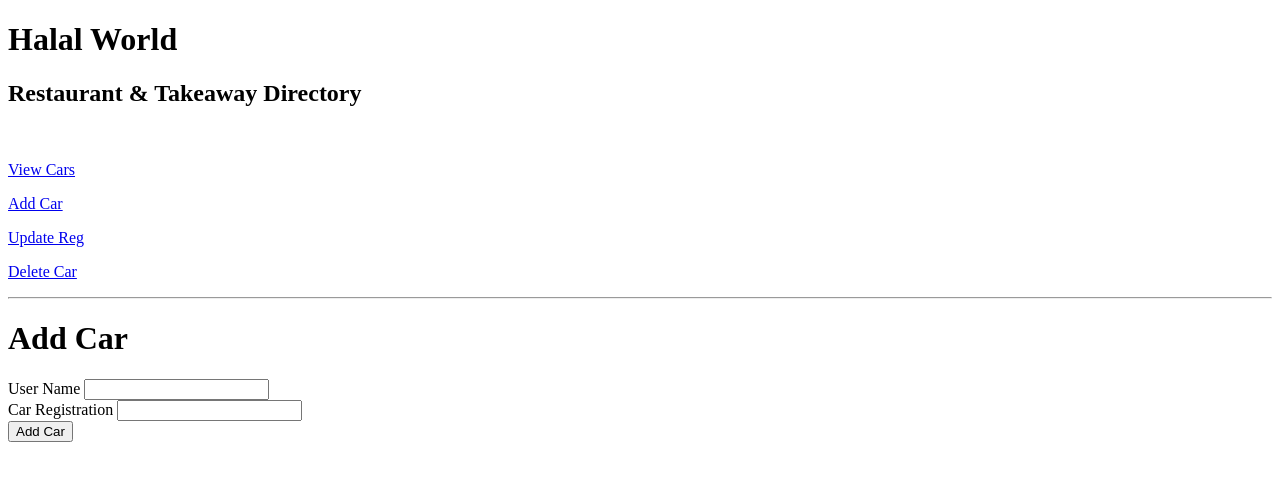
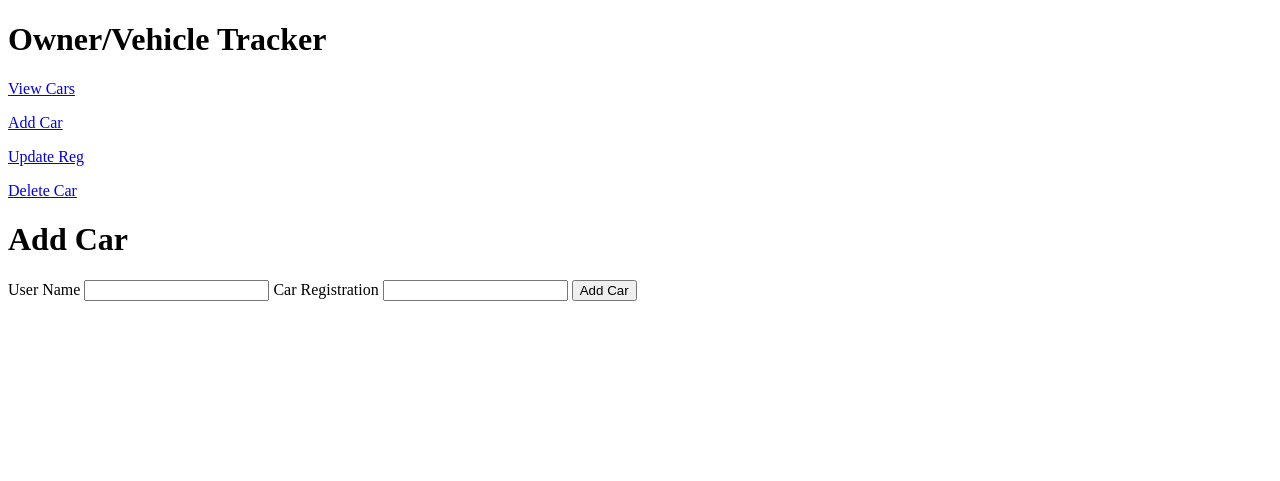
Before and after one commit to Leeroy2185/QA-project, a Flask app: page /add in a window 1280 px wide. Shown: the top 481 px of the page. Run offline with Flask 2, Linux system fonts and the light colour scheme; some libraries are stand-ins or nearby versions.

Commit message:
made changed

```diff
--- a/templates/add.html
+++ b/templates/add.html
@@ -1,14 +1,11 @@
 {% extends "home.html" %}
 {% block body %}
-<hr>
 <h1>Add Car</h1>
         <div class='form'>
             <form method='POST' action=''>
                 {{ form.hidden_tag() }}
                 {{ form.username.label }} {{ form.username }}
-                <br>
                 {{ form.carreg.label }} {{ form.carreg }}
-                <br>
                 {{ form.submit }}
             {{ message }}
             </form>
--- a/templates/delete.html
+++ b/templates/delete.html
@@ -1,12 +1,10 @@
 {% extends "home.html" %}
 {% block body %}
-<hr>
 <h1>Delete Car</h1>
         <div class='form'>
             <form method='POST' action=''>
                 {{ form.hidden_tag() }}
                 {{ form.carreg.label }} {{ form.carreg }}
-                <br>
                 {{ form.submit }}
             {{ message }}
             </form>
--- a/templates/home.html
+++ b/templates/home.html
@@ -1,9 +1,7 @@
 <!DOCTYPE html>
 <html>
 	<body>
-		<h1>Halal World</h1>
-		<h2>Restaurant & Takeaway Directory</h2>
-		<br>
+		<h1>Owner/Vehicle Tracker</h1>
 		<p><a href="{{ url_for('list') }}">View Cars</a></p>
 		<p><a href="{{ url_for('add') }}">Add Car</a></p>
 		<p><a href="{{ url_for('update') }}">Update Reg</a></p>
--- a/templates/list.html
+++ b/templates/list.html
@@ -1,12 +1,11 @@
 {% extends "home.html" %}
 {% block body %}
-<hr>
 <h1>Cars</h1>
     <ul>
         {% for n in carlist %}
         <tr>
             <li>{{ n.reg }}</li>
-            </tr>
+        </tr>
         {% endfor %}
     </ul>
 {% endblock body %}
--- a/templates/update.html
+++ b/templates/update.html
@@ -1,14 +1,11 @@
 {% extends "home.html" %}
 {% block body %}
-<hr>
 <h1>Edit Reg</h1>
         <div class='form'>
             <form method='POST' action=''>
                 {{ form.hidden_tag() }}
                 {{ form.carreg.label }} {{ form.carreg }}
-                <br>
                 {{ form.newreg.label }} {{ form.newreg }}
-                <br>
                 {{ form.submit }}
             {{ message }}
             </form>
```
Also changed, not shown: app.py (+21 -53 lines).
